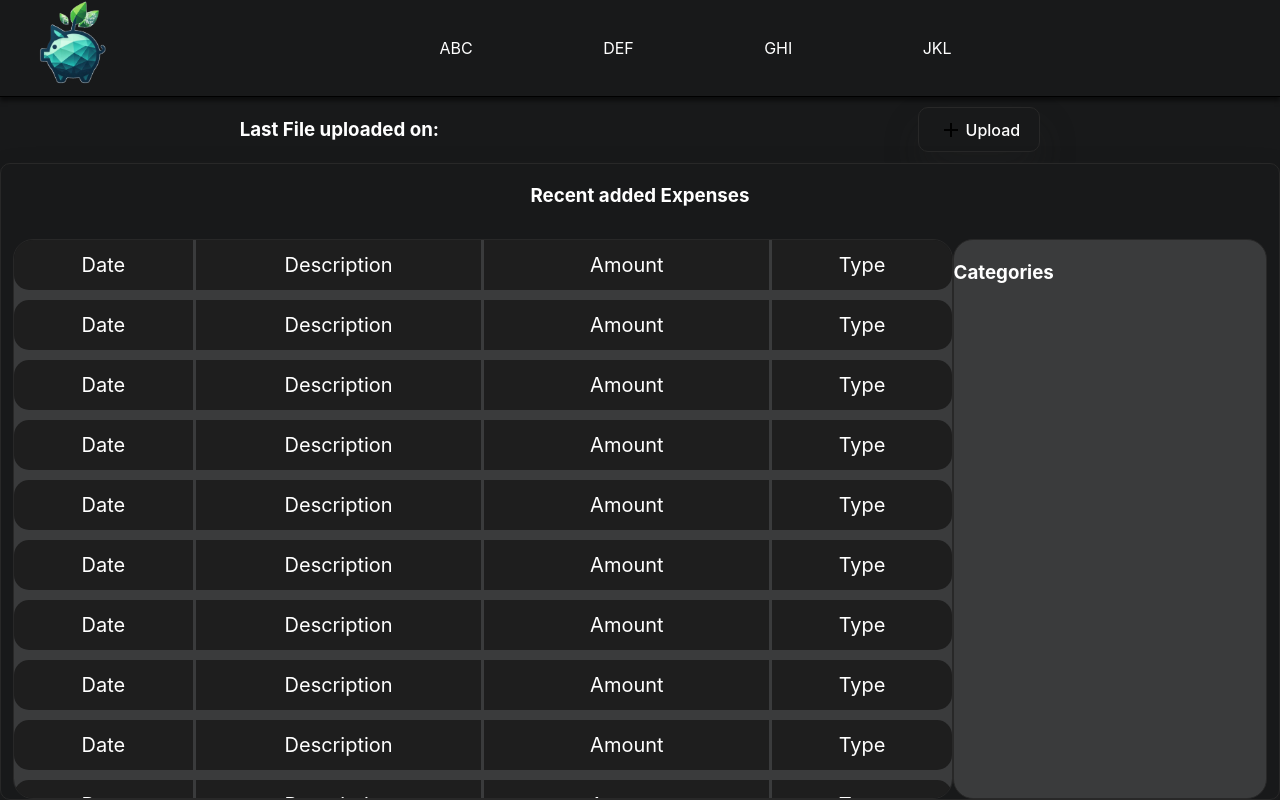
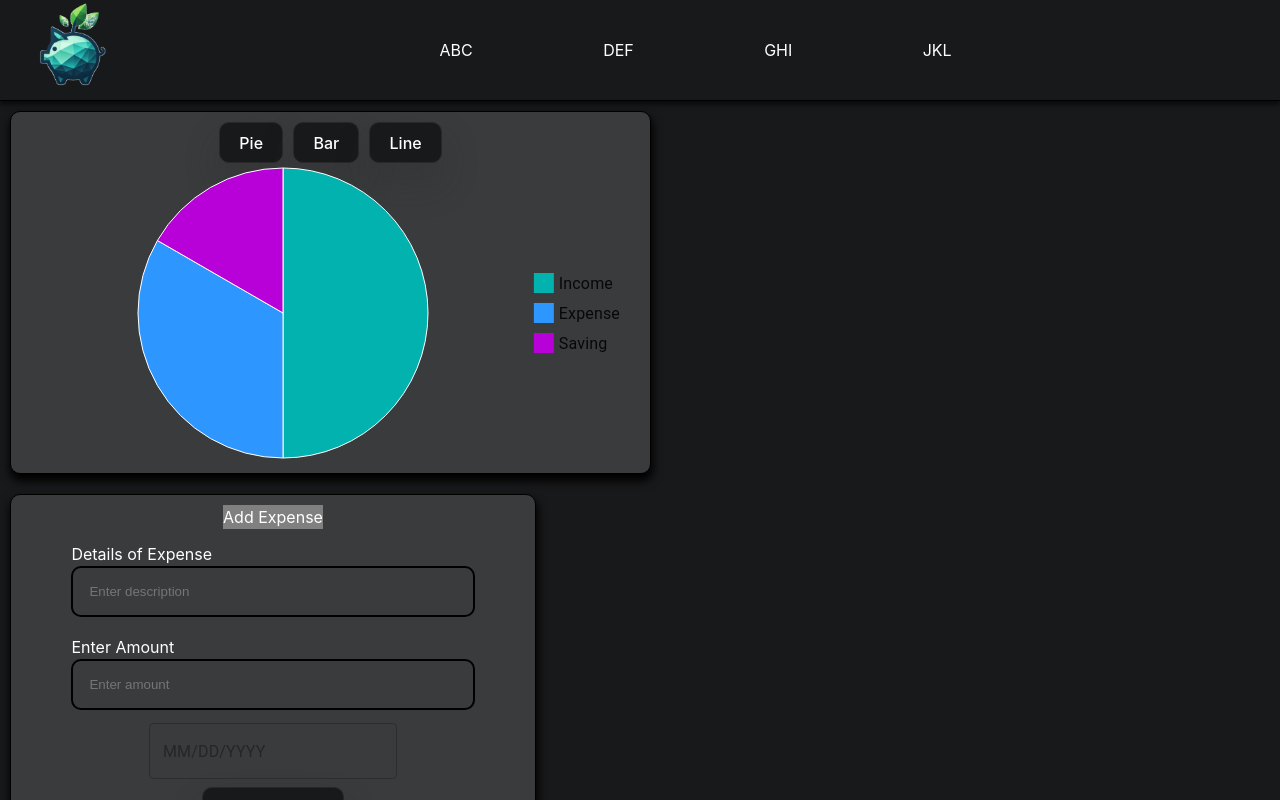
Before and after one commit to DevangBanda/MERN_ExpenseTracker, a React (Vite) app in the folder client/: page / in a window 1280 px wide. Built offline with nearby package versions, Linux system fonts and the light colour scheme.

Commit message:
DashImprov

```diff
--- a/client/src/App.jsx
+++ b/client/src/App.jsx
@@ -41,8 +41,8 @@ function App() {
       <Container>
         <Navbar/>
           <Routes>
-            <Route path = "/" exact element={<Budgeting/>}/>
-            <Route path = "/budget" exact element={<Dashboard/>}/>
+            <Route path = "/budget" exact element={<Budgeting/>}/>
+            <Route path = "/" exact element={<Dashboard/>}/>
             <Route path = "/account" exact element={<Budgeting/>}/>
           </Routes>
       </Container>
--- a/client/src/Components/Button_Dash.jsx
+++ b/client/src/Components/Button_Dash.jsx
@@ -27,7 +27,7 @@ const Container = styled.button`
 
 const Button_Dash = ({text, type, onClick, component}) => {
   return (
-    <Container>
+    <Container onClick={onClick}>
       {component}
       <Button onClick={onClick}>
           {text}
--- a/client/src/Components/Graphs/BarGraphData.jsx
+++ b/client/src/Components/Graphs/BarGraphData.jsx
@@ -14,7 +14,7 @@ box-shadow: 1px 6px 10px 1px black;
 {
 padding: 5px;}`;
 
-const BarGraphData = React.memo(() => {
+const BarGraphData = React.memo(({}) => {
 
 
 
@@ -27,7 +27,7 @@ const BarGraphData = React.memo(() => {
     ]
 
   return (
-    <BarGraph>
+
       <BarChart
       dataset={chartData}
       xAxis = {[{scaleType: 'band', dataKey:'month'}]}
@@ -37,7 +37,7 @@ const BarGraphData = React.memo(() => {
       height={300}
       borderRadius={5}
       />
-    </BarGraph>
+
   )
 });
 
--- a/client/src/Components/Graphs/LineChartData.jsx
+++ b/client/src/Components/Graphs/LineChartData.jsx
@@ -3,7 +3,7 @@ import { LineChart } from '@mui/x-charts';
 import styled from 'styled-components';
 
 
-const LineChartData = React.memo(() => {
+const LineChartData = React.memo(({}) => {
 
     const chartData = [{"Income": 10, "Expense": 8, 'month': 'Jan'},
                     {"Income": 10, "Expense": 8, 'month': 'Feb'},
@@ -24,8 +24,6 @@ const LineChartData = React.memo(() => {
     padding: 5px;}`;
 
   return (
-
-    <LineContainer>
         <LineChart
             dataset={chartData}
             xAxis = {[{scaleType: 'band', dataKey:'month'}]}
@@ -34,7 +32,6 @@ const LineChartData = React.memo(() => {
             ]}
             height={300}
         />
-    </LineContainer>
   )
 });
 
--- a/client/src/Components/Graphs/PieChartData.jsx
+++ b/client/src/Components/Graphs/PieChartData.jsx
@@ -24,8 +24,6 @@ const PieChartData = React.memo(() => {
     ]
 
   return (
-
-    <DataCard>
     <PieChart
         series={[
             {
@@ -36,7 +34,6 @@ const PieChartData = React.memo(() => {
         ]}
         height={300}
     />
-    </DataCard>
   )
 });
 
--- a/client/src/Pages/dashboard.jsx
+++ b/client/src/Pages/dashboard.jsx
@@ -1,4 +1,4 @@
-import React, {useCallback, useState, useMemo} from 'react';
+import React, {useCallback, useState, useMemo, useEffect} from 'react';
 import styled, { ThemeProvider } from 'styled-components'
 import BarGraphData from '../Components/Graphs/BarGraphData';
 import PieChartData from '../Components/Graphs/PieChartData';
@@ -6,12 +6,16 @@ import LineChartData from '../Components/Graphs/LineChartData';
 
 import ExpenseTable from '../Components/Expense/ExpenseTable';
 import AddExpense from '../Components/AddExpense';
+import Button_Dash from '../Components/Button_Dash';
 
 
 const Container = styled.div`
 flex: 1;
 display: flex;
 flex-direction: column;
+height: 100vh;
+width: 100vw;
+overflow: auto;
 `;
 
 const ExpenseDisplayContainer = styled.div``;
@@ -31,9 +35,38 @@ const ExpenseHistory = styled.div`
 
 `;
 
-const Dashboard = () => {
+const ChartSelector = styled.div`
+flex: 0.5;
+display: flex;
+flex-direction: column;
+align-items: center;
+min-width: 300px;
+padding: 10px;
+border: 1px solid black;
+border-radius: 10px;
+background:  ${({theme}) => theme.bgLight};
+box-shadow: 1px 6px 10px 1px black;
+@media(max-width: 600px)
+{
+padding: 5px;}
+`;
+
+const ButtonDiv = styled.div`
+display: flex;
+gap: 10px;
+height`;
+
+
+const Dashboard = React.memo(() => {
 
   const [expense, setExpense] = useState([]);
+
+  const [chartType, setChartType] = useState();
+
+  const handleSetChartType = (chart) =>
+  {
+    setChartType(chart);
+  }
 
   const handleAddExpense = useCallback((newExpense) =>
   {
@@ -52,22 +85,26 @@ const Dashboard = () => {
         <SelectTimeline>
         </SelectTimeline>
         <GraphDisplay>
-          <PieChartData/>
-          <BarGraphData/>
+          <ChartSelector>
+            <ButtonDiv>
+              <Button_Dash onClick={() => handleSetChartType('pie')} text="Pie"/>
+              <Button_Dash onClick={() => handleSetChartType('bar')} text="Bar"/>
+              <Button_Dash onClick={() => handleSetChartType('line')} text="Line"/>
+            </ButtonDiv>
+              {chartType == 'bar' ? (<BarGraphData/>) : chartType == 'line' ? (<LineChartData/>) : (<PieChartData/>)}
+          </ChartSelector>
         </GraphDisplay>
         <GraphDisplay>
-          <LineChartData/>
           <AddExpense onAddExpense={handleAddExpense}/>
         </GraphDisplay>
       </ExpenseDisplayContainer>
 
       <ExpenseHistory>
         <ExpenseTable addedExpense={memoizedExpenses}/>
-
       </ExpenseHistory>
 
     </Container>
   )
-}
+})
 
 export default Dashboard
```
Lines whose indentation alone changed are shown as unchanged.
